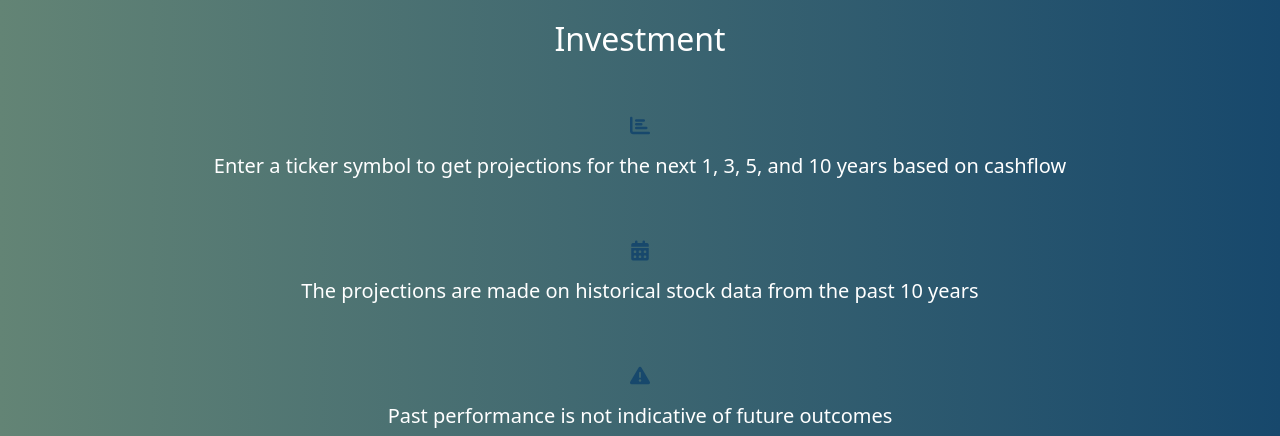
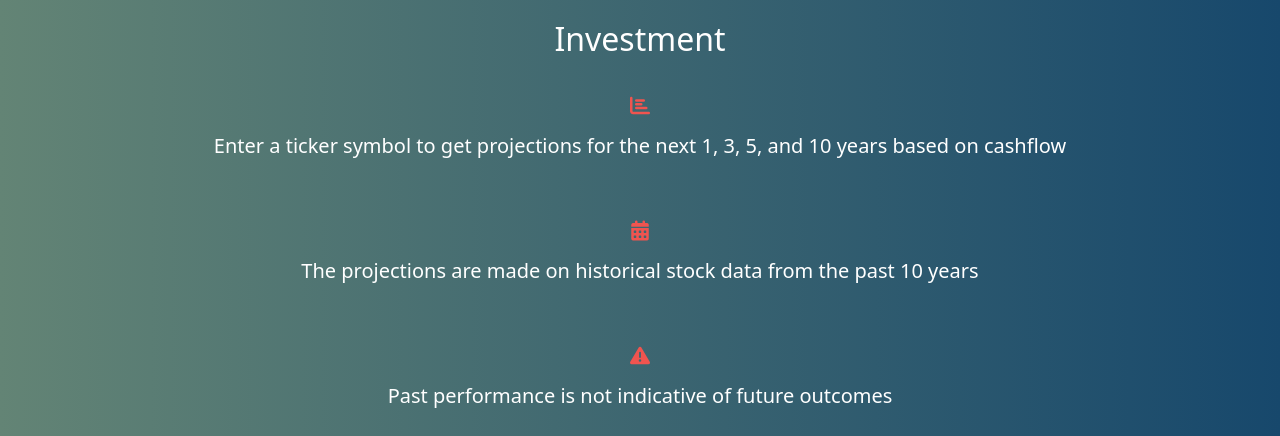
Before and after one commit to RoryDowse/finance-flow, a React (Vite) app in the folder client/: page /investment in a window 1280 px wide. Shown: the top 436 px of the page. Built offline with nearby package versions, Linux system fonts and the light colour scheme; no server answers.

Commit message:
update icon CSS

```diff
--- a/client/src/pages/Cashflow.css
+++ b/client/src/pages/Cashflow.css
@@ -1,10 +1,11 @@
-i {
+.cashflow-i {
+  margin-bottom: 15px;
   color: #f0544f;
+  font-size: 20px;
 }
 
-.icon-text {
-  color: white;
-  font-size: 20px;
+.cashflow-i-first {
+  margin-top: 30px;
 }
 
 .element-1,
--- a/client/src/pages/Cashflow.tsx
+++ b/client/src/pages/Cashflow.tsx
@@ -79,15 +79,15 @@ const Cashflow = () => {
         <div>
           <h2 className="text-center">Cashflow</h2>
           <div className="icon-text">
-            <i className="fas fa-calculator"></i>
+            <i className="fas fa-calculator cashflow-i cashflow-i-first"></i>
             <p className="element-1">Cashflow is the difference between the total income and the total expenses</p>
           </div>
           <div className="icon-text">
-            <i className="fas fa-dollar-sign"></i>
+            <i className="fas fa-dollar-sign cashflow-i"></i>
             <p className="element-2">Prioritize income and prioritize expenses to boost cashflow</p>
           </div>
           <div className="icon-text">
-            <i className="fas fa-briefcase"></i>
+            <i className="fas fa-briefcase cashflow-i"></i>
             <p className="element-3">Use cashflow to make investment and travel decisions</p>
           </div>
           <div className="cashflow-container">
--- a/client/src/pages/Investment.css
+++ b/client/src/pages/Investment.css
@@ -5,15 +5,14 @@
   padding: 20px;
 }
 
-i {
+.investment-i {
   margin-bottom: 15px;
   color: #f0544f;
   font-size: 20px;
 }
 
-i:nth-of-type(1) {
-  margin-top: 50px;
-  margin-bottom: 15px;
+.investment-i-first {
+  margin-top: 30px;
 }
 
 .description-1,
--- a/client/src/pages/Investment.tsx
+++ b/client/src/pages/Investment.tsx
@@ -155,11 +155,11 @@ const handleTickerSubmit = (event: React.FormEvent<HTMLFormElement>) => {
  return (
     <div className="investment-page">
       <h2 className="text-center">Investment</h2>
-      <i className="fas fa-chart-bar"></i>
+      <i className="fas fa-chart-bar investment-i investment-i-first"></i>
       <p className="description-1">Enter a ticker symbol to get projections for the next 1, 3, 5, and 10 years based on cashflow</p>
-      <i className="fas fa-calendar-alt"></i>
+      <i className="fas fa-calendar-alt investment-i"></i>
       <p className="description-2">The projections are made on historical stock data from the past 10 years</p>
-      <i className="fas fa-exclamation-triangle"></i>
+      <i className="fas fa-exclamation-triangle investment-i"></i>
       <p className="description-2">Past performance is not indicative of future outcomes</p>
       <div className="content">
         <aside className="sidebar">
--- a/client/src/pages/Travel.css
+++ b/client/src/pages/Travel.css
@@ -1,19 +1,17 @@
 .travel-page {
-    display: flex;
-    flex-direction: column;
-    align-items: center;
-  }
+  display: flex;
+  flex-direction: column;
+  align-items: center;
+}
 
-i {
+.travel-i {
   margin-bottom: 15px;
-  color: #17486c;
+  color: #f0544f;
   font-size: 20px;
 }
 
-i:nth-of-type(1) {
-  margin-top: 50px;
-  margin-bottom: 15px;
-  color: #17486c;
+.travel-i-first {
+  margin-top: 30px;
 }
 
 .description-1 {
--- a/client/src/pages/Travel.tsx
+++ b/client/src/pages/Travel.tsx
@@ -81,12 +81,12 @@ const Travel: React.FC = () => {
     return (
         <div>
             <div className="travel-page webpage-background">
-                <i className="fas fa-chart-bar" style={{ color: '#F0544F' }}></i>
+                <i className="fas fa-chart-bar travel-i travel-i-first"></i>
                 <p className="description-1">Enter your Base Currency and Target Currency to see Cashflow</p>
-                <i className="fas fa-calendar-alt" style={{ color: '#F0544F' }}></i>
+                <i className="fas fa-calendar-alt travel-i"></i>
                 <p className="description-2">The results are based on up-to-date currency exchange rates</p>
-                <i className="fas fa-exclamation-triangle" style={{ color: '#F0544F' }}></i>
-                <p className="description-2">You will recieve 1, 3, 5 and 10 year projections of the target currency based on your cashflow</p>
+                <i className="fas fa-exclamation-triangle travel-i"></i>
+                <p className="description-2">You will receive 1, 3, 5 and 10 year projections of the target currency based on your cashflow</p>
                 <h2 className="text-center">Currency Exchange Rates</h2>
                 <div className="content">
                     <aside className="sidebar">
```
Also changed, not shown: 1 other file (tests, documents, lock files or other folders).
